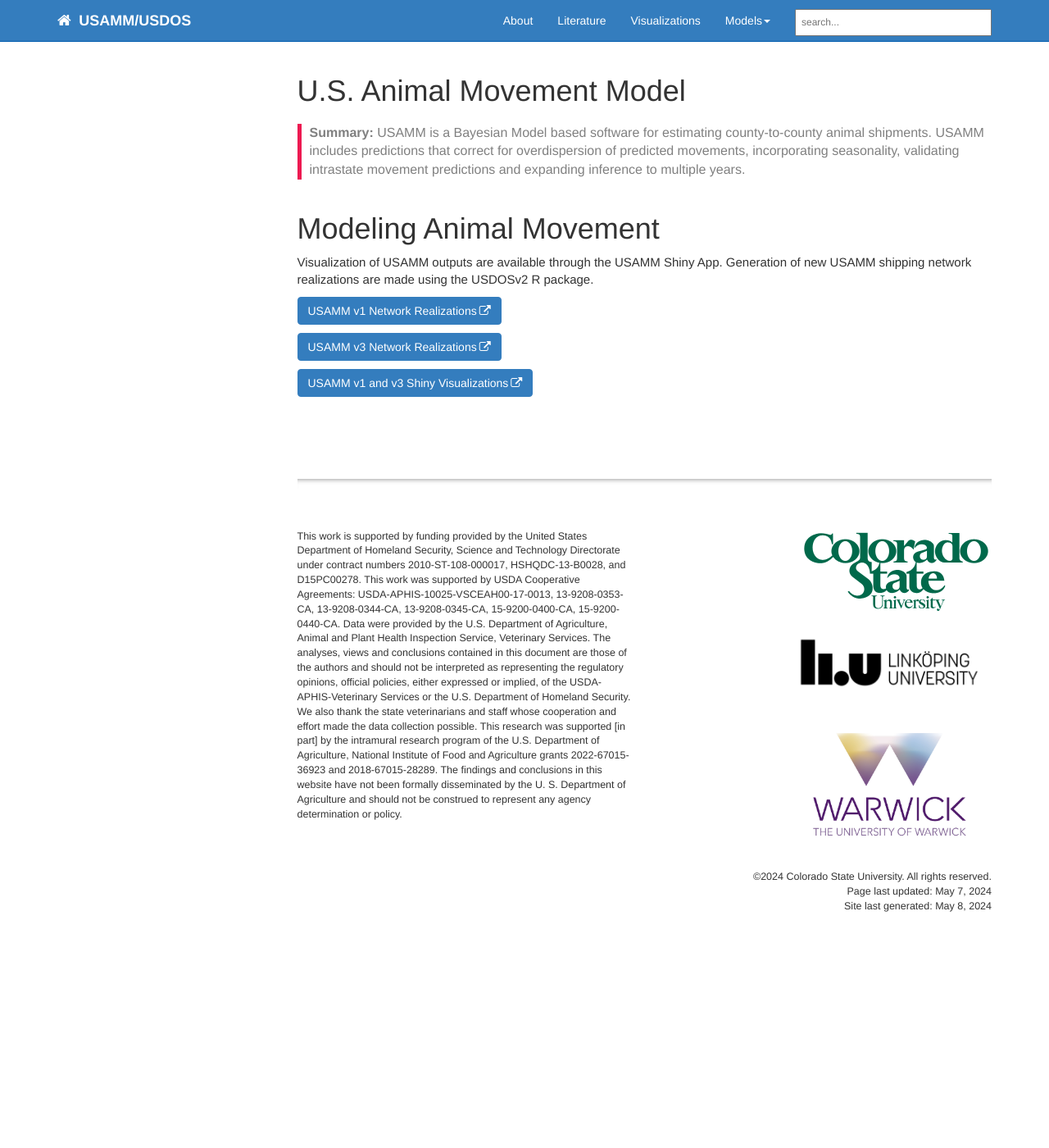
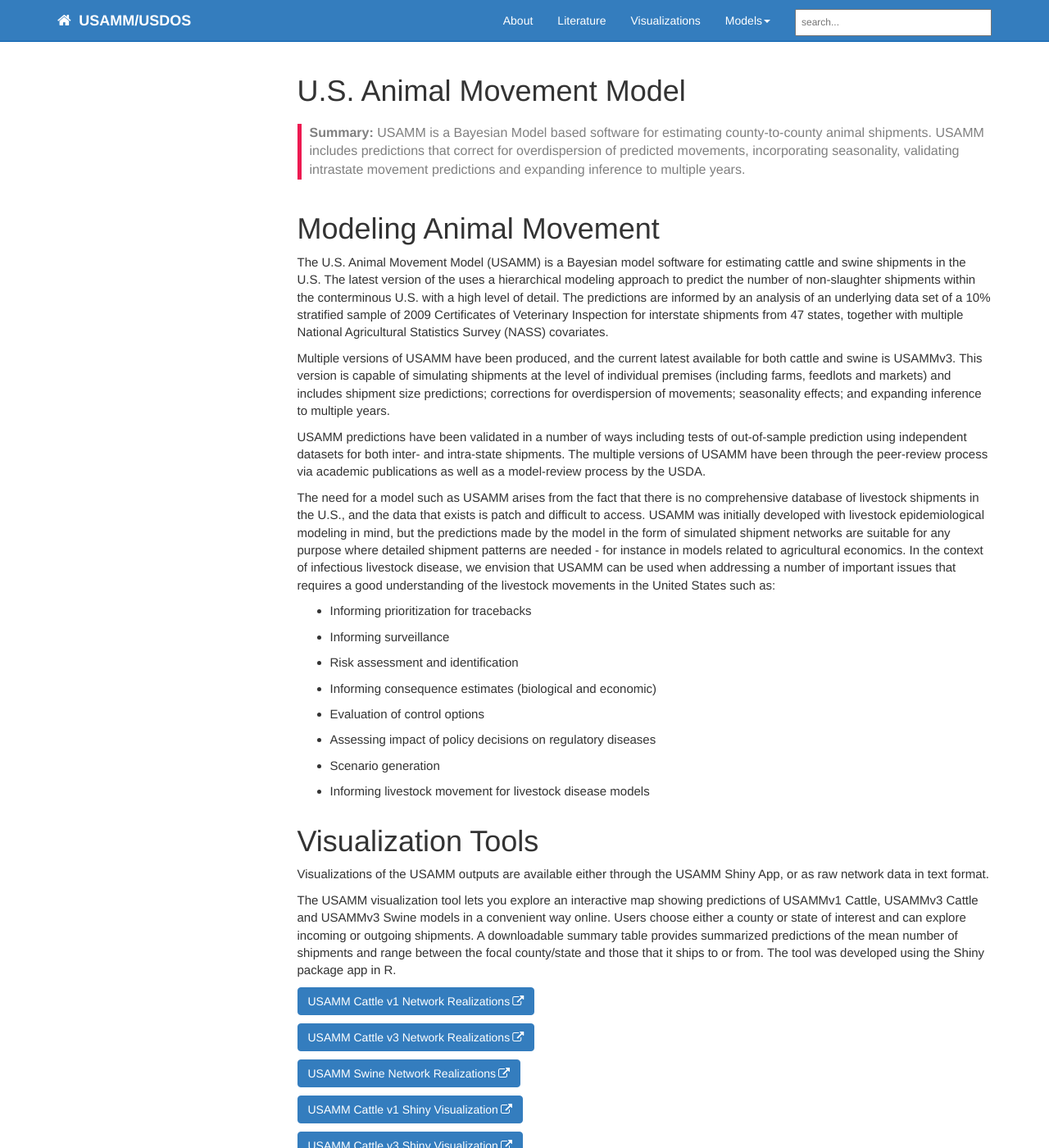
Before and after one commit to webblabb/usammusdos, a Jekyll site: the page built from pages/usamm/usamm.md, in a window 1280 px wide and 1400 px high. Shown: the whole window at 82% size. Built offline with Jekyll 4.4.1, drawn with Linux system fonts in a browser that asks for light colours; nearby versions of some CDN libraries; comment, search, counter and statistics services are not loaded; some of the changed text lies outside the part shown.

Commit message:
Update usamm.md updated text, added realizations and viz

```diff
--- a/pages/usamm/usamm.md
+++ b/pages/usamm/usamm.md
@@ -11,10 +11,37 @@ folder: usamm
 
 # Modeling Animal Movement
 
-Visualization of USAMM outputs are available through the USAMM Shiny App.  Generation of new USAMM shipping network realizations are made using the USDOSv2 R package.
+The U.S. Animal Movement Model (USAMM) is a Bayesian model software for estimating cattle and swine shipments in the U.S. The latest version of the uses a hierarchical modeling approach to predict the number of non-slaughter shipments within the conterminous U.S. with a high level of detail. The predictions are informed by an analysis of an underlying data set of a 10% stratified sample of 2009 Certificates of Veterinary Inspection for interstate shipments from 47 states, together with multiple National Agricultural Statistics Survey (NASS) covariates.
 
-<a href="https://hdl.handle.net/10217/194169" class="btn btn-primary">USAMM v1 Network Realizations</a>
+Multiple versions of USAMM have been produced, and the current latest available for both cattle and swine is USAMMv3. This version is capable of simulating shipments at the level of individual premises (including farms, feedlots and markets) and includes shipment size predictions; corrections for overdispersion of movements; seasonality effects; and expanding inference to multiple years.
 
-<a href="https://hdl.handle.net/10217/234115" class="btn btn-primary">USAMM v3 Network Realizations</a>
+USAMM predictions have been validated in a number of ways including tests of out-of-sample prediction using independent datasets for both inter- and intra-state shipments. The multiple versions of USAMM have been through the peer-review process via academic publications as well as a model-review process by the USDA.
 
-<a href="https://webblabb.github.io/usammusdos/shiny.html" class="btn btn-primary">USAMM v1 and v3 Shiny Visualizations</a>
+The need for a model such as USAMM arises from the fact that there is no comprehensive database of livestock shipments in the U.S., and the data that exists is patch and difficult to access. USAMM was initially developed with livestock epidemiological modeling in mind, but the predictions made by the model in the form of simulated shipment networks are suitable for any purpose where detailed shipment patterns are needed - for instance in models related to agricultural economics. In the context of infectious livestock disease, we envision that USAMM can be used when addressing a number of important issues that requires a good understanding of the livestock movements in the United States such as:
+- Informing prioritization for tracebacks
+- Informing surveillance
+- Risk assessment and identification
+- Informing consequence estimates (biological and economic)
+- Evaluation of control options
+- Assessing impact of policy decisions on regulatory diseases
+- Scenario generation
+- Informing livestock movement for livestock disease models
+
+
+
+# Visualization Tools
+Visualizations of the USAMM outputs are available either through the USAMM Shiny App, or as raw network data in text format.
+
+The USAMM visualization tool lets you explore an interactive map showing predictions of USAMMv1 Cattle, USAMMv3 Cattle and USAMMv3 Swine models in a convenient way online. Users choose either a county or state of interest and can explore incoming or outgoing shipments. A downloadable summary table provides summarized predictions of the mean number of shipments and range between the focal county/state and those that it ships to or from. The tool was developed using the Shiny package app in R.
+
+<a href="https://hdl.handle.net/10217/194169" class="btn btn-primary">USAMM Cattle v1 Network Realizations</a>
+
+<a href="https://hdl.handle.net/10217/234115" class="btn btn-primary">USAMM Cattle v3 Network Realizations</a>
+
+<a href="https://hdl.handle.net/10217/235130" class="btn btn-primary">USAMM Swine Network Realizations</a>
+
+<a href="https://usamm-gen-net.shinyapps.io/usamm-gen-net/" class="btn btn-primary">USAMM Cattle v1 Shiny Visualization</a>
+
+<a href="https://usamm-gen-net.shinyapps.io/v3ShinyApp_1000Nets/" class="btn btn-primary">USAMM Cattle v3 Shiny Visualization</a>
+
+<a href="https://usamm-gen-net.shinyapps.io/SwineUSAMMShiny/" class="btn btn-primary">USAMM Swine Shiny Visualization</a>
```
